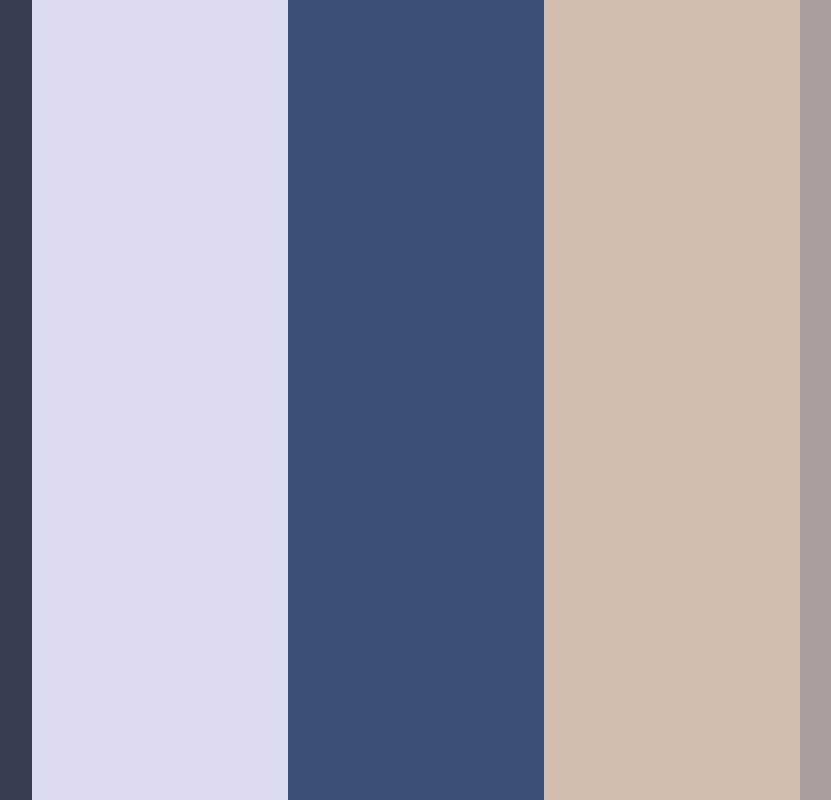
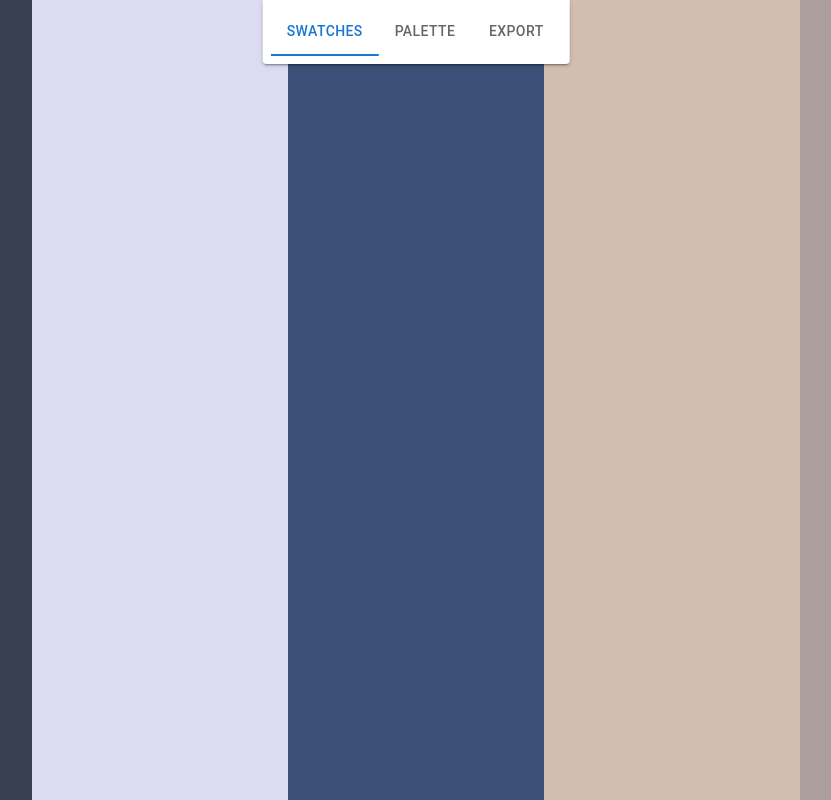
Before and after one commit to kinetikeith/chromanant, a React (Vite) app: page / in a window 1280 px wide. Shown: the whole page, without its empty margins (224-1055 px from the left). Built offline with nearby package versions, Linux system fonts and the light colour scheme.

Commit message:
Added tabs/mode navigation

```diff
--- a/src/App.tsx
+++ b/src/App.tsx
@@ -1,4 +1,5 @@
 import chroma from 'chroma-js';
+import { Paper, Tabs, Tab } from '@mui/material';
 import SwatchMode from './modes/SwatchMode';
 import { useState } from 'react';
 import type { SwatchValue } from './components/Swatch';
@@ -11,9 +12,40 @@ const defaultValues = [
   chroma('#AB9F9D'),
 ].map((color) => ({ color, isLocked: false }));
 
+enum Mode {
+  Swatch,
+  Palette,
+  Export,
+}
+
 function App() {
   const [values, setValues] = useState<SwatchValue[]>(defaultValues);
-  return <SwatchMode direction="row" values={values} setValues={setValues} />;
+  const [mode, setMode] = useState<Mode>(Mode.Swatch);
+
+  return (
+    <>
+      <Paper
+        elevation={2}
+        sx={{
+          p: 1,
+          position: 'absolute',
+          left: '50%',
+          borderTopLeftRadius: 0,
+          borderTopRightRadius: 0,
+          transform: 'translateX(-50%)',
+        }}
+      >
+        <Tabs value={mode} onChange={(_event, newMode: Mode) => setMode(newMode)}>
+          <Tab label="Swatches" value={Mode.Swatch} />
+          <Tab label="Palette" value={Mode.Palette} />
+          <Tab label="Export" value={Mode.Export} />
+        </Tabs>
+      </Paper>
+      {mode === Mode.Swatch && (
+        <SwatchMode direction="row" values={values} setValues={setValues} />
+      )}
+    </>
+  );
 }
 
 export default App;
```
